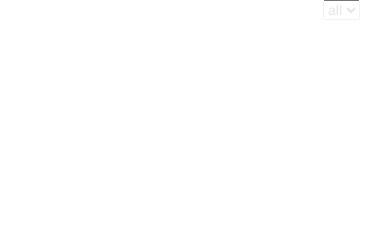
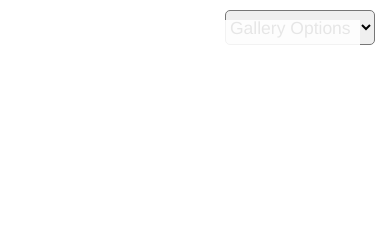
Before and after one commit to weseldridge/angularjs-responsive-gallery, a plain HTML site: page app/index.html at #/gallery in a window 390 px wide. Shown: the top 241 px of the page. Drawn offline with Linux system fonts and the light colour scheme.

Commit message:
Updated select style

```diff
--- a/app/css/app.css
+++ b/app/css/app.css
@@ -3,7 +3,15 @@
     width: 100%;
     max-height: 10%;
 }
-
+.select-style-1 {
+        padding: 10px;
+    }
+.select-style-1 select {
+        font-size: 1.25em;
+        line-height: 1.0em;
+        border-radius: 5px;
+        height: 35px;
+    }
 #header h2 {
     display: inline;
     height: 100%;
@@ -44,10 +52,12 @@
 
 @media screen and (max-width: 767px) {
 
-    #header select {
-
+    .select-style-1 {
+        padding: 10px;
     }
-
+    .select-style-1 select {
+        width: 100%;
+    }
     #albumImage {
         background-color: rgba(255,255,255,0.9);
         width: 100%;
@@ -84,12 +94,12 @@
     }
 }
 
-    /* Small devices (tablets, 768px and up) */
+/* Small devices (tablets, 768px and up) */
 @media screen and (min-width: 768px) and (max-width: 991px) {
-    #header select {
 
+    .select-style-1 select {
+        width: 100%;
     }
-
     #albumImage {
         background-color: rgba(255,255,255,0.9);
         width: 100%;
@@ -127,10 +137,11 @@
 
 }
 
-    /* Medium devices (desktops, 992px and up) */
+/* Medium devices (desktops, 992px and up) */
 @media screen and (min-width: 992px) and (max-width: 1199px) {
 
-    #header select {
+    .select-style-1 select {
+        width: ;
     }
 
     #header {
@@ -175,8 +186,11 @@
 
 }
 
-    /* Large devices (large desktops, 1200px and up) */
+/* Large devices (large desktops, 1200px and up) */
 @media screen and (min-width: 1200px) {
+    .select-style-1 select {
+        width: 70%;
+    }
     #header {
         position: relative;
         width: 100%;
--- a/app/partials/gallery-partial.html
+++ b/app/partials/gallery-partial.html
@@ -1,11 +1,16 @@
 <div class="col-xs-12 col-sm-12 col-md-12 col-lg-12">
     <div class="col-xs-12 col-sm-12 col-md-12 col-lg-12">
         <div id="header">
-            <h2>{{currentImage.description}}</h2>
-
-            <select ng-model="categories" ng-options="category for category in imageCategories">
-                <option value="">all</option>
-            </select>
+            <div class="row">
+                <div class="col-xs-7 col-sm-9 col-md-9 col-lg-9">
+                    <h2>{{currentImage.category}}</h2>
+                </div>
+                <div class="col-xs-5 col-sm-3 col-md-3 col-lg-3 select-style-1">
+                    <select ng-model="categories" ng-options="category for category in imageCategories">
+                        <option value="">Gallery Options</option>
+                    </select>
+                </div>
+            </div>
         </div>
     </div>
     <div class="col-xs-12 col-sm-12 col-md-9 col-lg-9">
```
Also changed, not shown: app/css/down_arrow_select.jpg (added).
